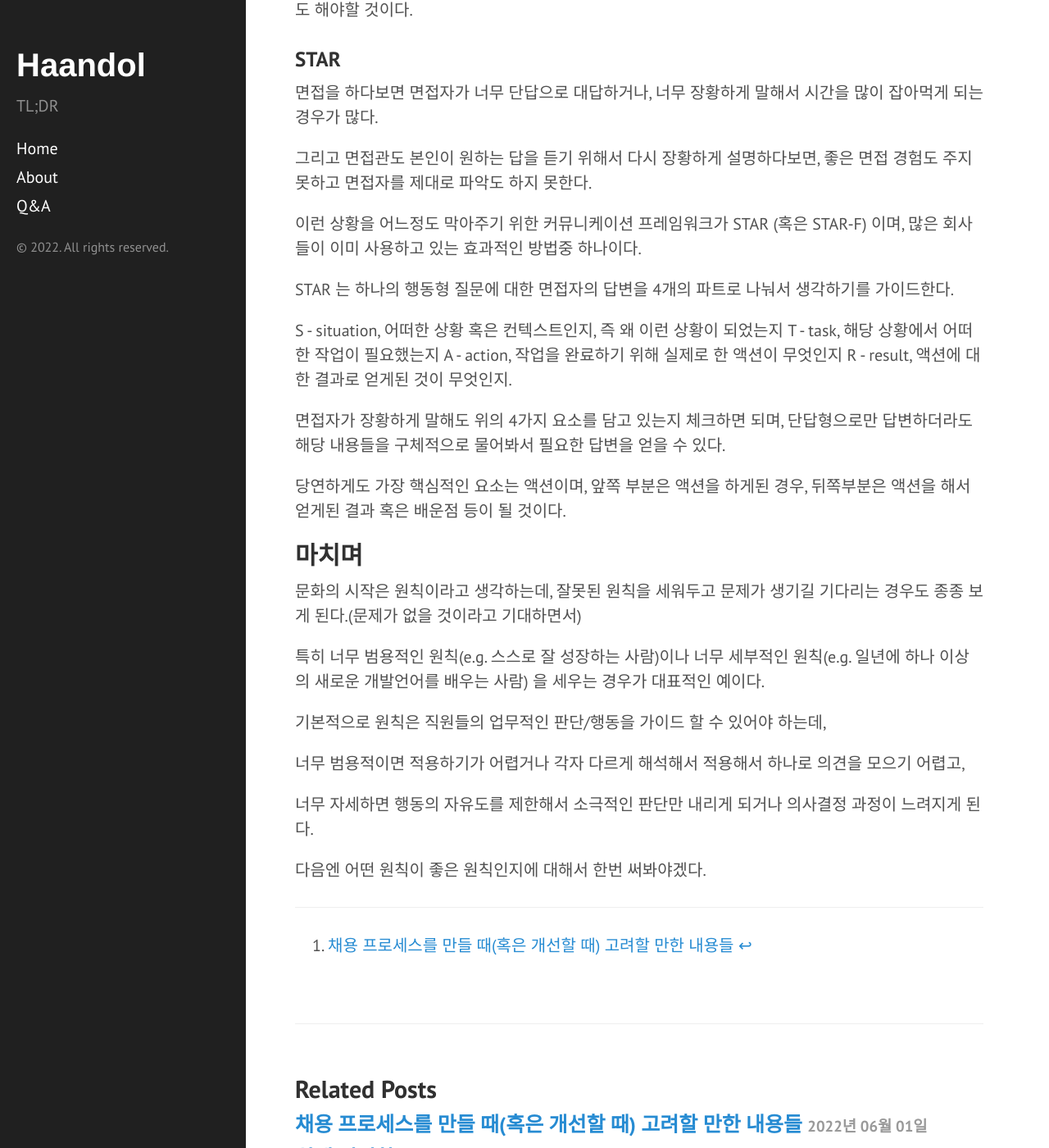
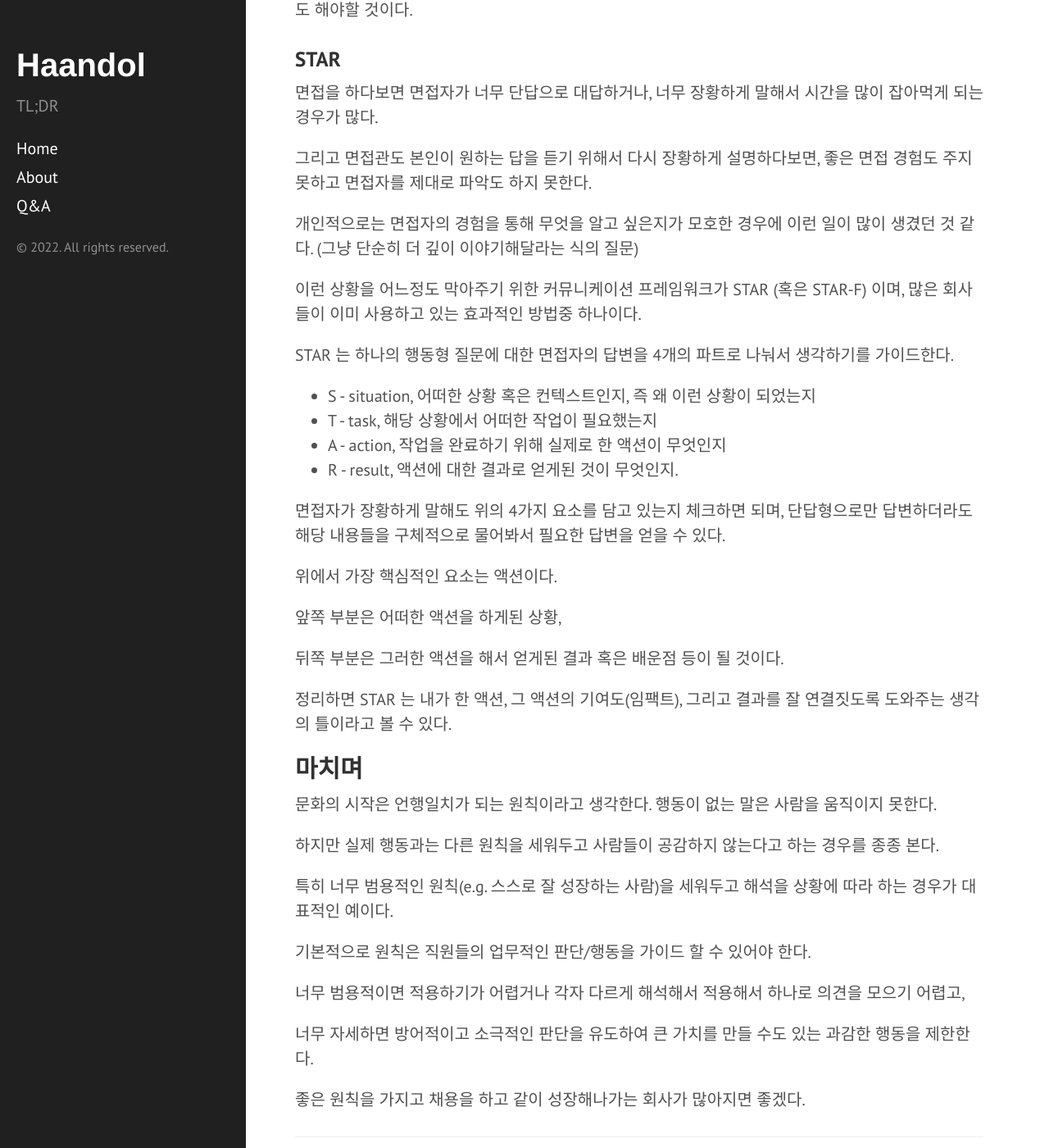
Before and after one commit to haandol/haandol.github.com, a Jekyll site: the page built from _posts/2022-06-27-how-to-conduct-solid-hiring-process.md, in a window 1280 px wide and 1400 px high, scrolled down 4748 px. Shown: the whole window at 82% size. Built offline with Jekyll 4.4.1, drawn with Linux system fonts in a browser that asks for light colours; comment, search, counter and statistics services are not loaded.

Commit message:
rephrase

```diff
--- a/_posts/2022-06-27-how-to-conduct-solid-hiring-process.md
+++ b/_posts/2022-06-27-how-to-conduct-solid-hiring-process.md
@@ -135,32 +135,42 @@ publish: true
 
 그리고 면접관도 본인이 원하는 답을 듣기 위해서 다시 장황하게 설명하다보면, 좋은 면접 경험도 주지 못하고 면접자를 제대로 파악도 하지 못한다.
 
+개인적으로는 면접자의 경험을 통해 무엇을 알고 싶은지가 모호한 경우에 이런 일이 많이 생겼던 것 같다. (그냥 단순히 더 깊이 이야기해달라는 식의 질문)
+
 이런 상황을 어느정도 막아주기 위한 커뮤니케이션 프레임워크가 STAR (혹은 STAR-F) 이며, 많은 회사들이 이미 사용하고 있는 효과적인 방법중 하나이다.
 
 STAR 는 하나의 행동형 질문에 대한 면접자의 답변을 4개의 파트로 나눠서 생각하기를 가이드한다.
 
-S - situation, 어떠한 상황 혹은 컨텍스트인지, 즉 왜 이런 상황이 되었는지
-T - task, 해당 상황에서 어떠한 작업이 필요했는지
-A - action, 작업을 완료하기 위해 실제로 한 액션이 무엇인지
-R - result, 액션에 대한 결과로 얻게된 것이 무엇인지.
+- S - situation, 어떠한 상황 혹은 컨텍스트인지, 즉 왜 이런 상황이 되었는지
+- T - task, 해당 상황에서 어떠한 작업이 필요했는지
+- A - action, 작업을 완료하기 위해 실제로 한 액션이 무엇인지
+- R - result, 액션에 대한 결과로 얻게된 것이 무엇인지.
 
 면접자가 장황하게 말해도 위의 4가지 요소를 담고 있는지 체크하면 되며, 단답형으로만 답변하더라도 해당 내용들을 구체적으로 물어봐서 필요한 답변을 얻을 수 있다.
 
-당연하게도 가장 핵심적인 요소는 액션이며, 앞쪽 부분은 액션을 하게된 경우, 뒤쪽부분은 액션을 해서 얻게된 결과 혹은 배운점 등이 될 것이다.
+위에서 가장 핵심적인 요소는 액션이다.
+
+앞쪽 부분은 어떠한 액션을 하게된 상황,
+
+뒤쪽 부분은 그러한 액션을 해서 얻게된 결과 혹은 배운점 등이 될 것이다.
+
+정리하면 STAR 는 내가 한 액션, 그 액션의 기여도(임팩트), 그리고 결과를 잘 연결짓도록 도와주는 생각의 틀이라고 볼 수 있다.
 
 ## 마치며
 
-문화의 시작은 원칙이라고 생각하는데, 잘못된 원칙을 세워두고 문제가 생기길 기다리는 경우도 종종 보게 된다.(문제가 없을 것이라고 기대하면서)
+문화의 시작은 언행일치가 되는 원칙이라고 생각한다. 행동이 없는 말은 사람을 움직이지 못한다.
 
-특히 너무 범용적인 원칙(e.g. 스스로 잘 성장하는 사람)이나 너무 세부적인 원칙(e.g. 일년에 하나 이상의 새로운 개발언어를 배우는 사람) 을 세우는 경우가 대표적인 예이다.
+하지만 실제 행동과는 다른 원칙을 세워두고 사람들이 공감하지 않는다고 하는 경우를 종종 본다.
 
-기본적으로 원칙은 직원들의 업무적인 판단/행동을 가이드 할 수 있어야 하는데,
+특히 너무 범용적인 원칙(e.g. 스스로 잘 성장하는 사람)을 세워두고 해석을 상황에 따라 하는 경우가 대표적인 예이다.
+
+기본적으로 원칙은 직원들의 업무적인 판단/행동을 가이드 할 수 있어야 한다.
 
 너무 범용적이면 적용하기가 어렵거나 각자 다르게 해석해서 적용해서 하나로 의견을 모으기 어렵고,
 
-너무 자세하면 행동의 자유도를 제한해서 소극적인 판단만 내리게 되거나 의사결정 과정이 느려지게 된다.
+너무 자세하면 방어적이고 소극적인 판단을 유도하여 큰 가치를 만들 수도 있는 과감한 행동을 제한한다.
 
-다음엔 어떤 원칙이 좋은 원칙인지에 대해서 한번 써봐야겠다.
+좋은 원칙을 가지고 채용을 하고 같이 성장해나가는 회사가 많아지면 좋겠다.
 
 ---
 
```
